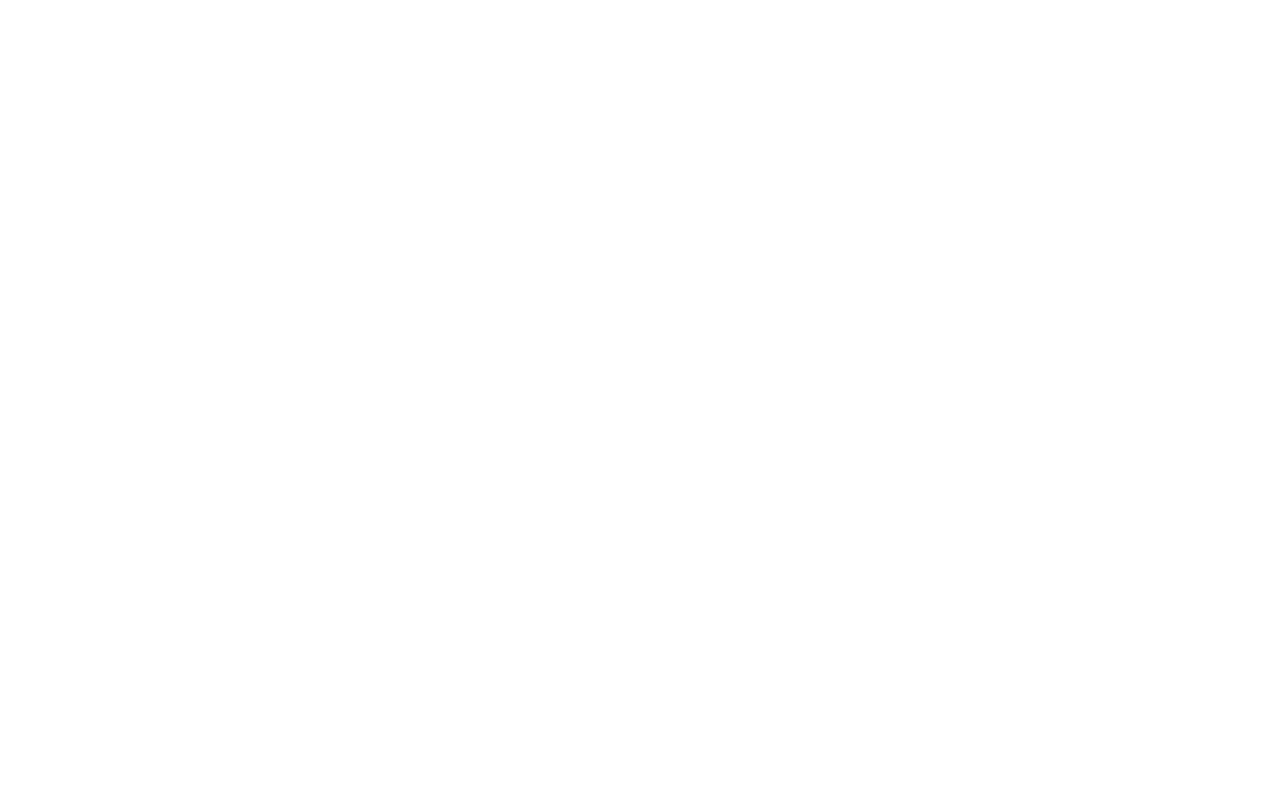
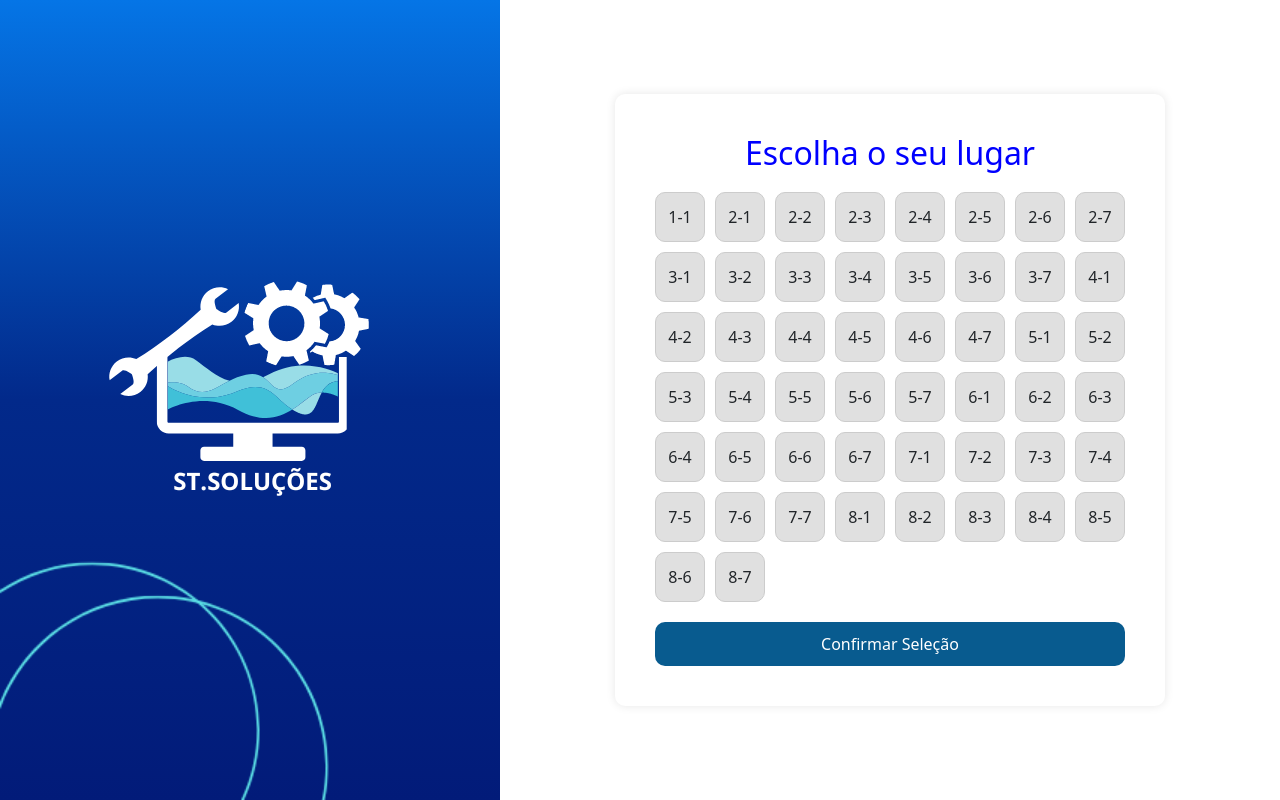
Before and after one commit to rodrigosantossilv/st.solucoes-TCC-main, a Vue app in the folder st.solucoes-1-main/st.solucoes-2/: page /lugar in a window 1280 px wide. Built offline with nearby package versions, Linux system fonts and the light colour scheme.

Commit message:
Ta indo amem(carlos gay)

```diff
--- a/st.solucoes-1-main/st.solucoes-2/src/components/Lugares.vue
+++ b/st.solucoes-1-main/st.solucoes-2/src/components/Lugares.vue
@@ -1,7 +1,35 @@
 <template>
-    <!-- Template para a Sala Virtual -->
-    <div class="sala">
-      <!-- A estrutura dos lugares será gerada dinamicamente pelo Vue -->
+    <div class="sala-container">
+      <!-- Lado esquerdo com imagem e gradiente -->
+      <div class="left-side">
+        <img src="/images/ST.png" alt="Logotipo" />
+        <img src="/images/circulos.png" alt="Imagem de fundo" class="corner-img">
+        <div class="bubbles">
+          <div class="bubble"></div>
+          <div class="bubble"></div>
+          <div class="bubble"></div>
+          <div class="bubble"></div>
+          <div class="bubble"></div>
+        </div>
+      </div>
+
+      <!-- Lado direito com o formulário -->
+      <div class="right-side">
+        <div class="sala-box">
+          <h2 class="sala-titulo">Escolha o seu lugar</h2>
+          <div class="sala">
+            <div
+              v-for="lugar in lugares"
+              :key="lugar.id"
+              :class="['lugar', { selecionado: lugar.selecionado }]"
+              @click="toggleSelecao(lugar.id)"
+            >
+              {{ lugar.fileira }}-{{ lugar.coluna }}
+            </div>
+          </div>
+          <button class="btn-submit">Confirmar Seleção</button>
+        </div>
+      </div>
     </div>
   </template>
 
@@ -16,7 +44,6 @@
       };
     },
     computed: {
-      // Cria uma matriz de lugares com base em numLugaresPorFileira
       lugares() {
         const lugares = [];
         this.numLugaresPorFileira.forEach((numLugares, i) => {
@@ -33,61 +60,213 @@
       }
     },
     methods: {
-      // Alterna o estado de seleção do lugar
       toggleSelecao(lugarId) {
         const index = this.lugaresSelecionados.indexOf(lugarId);
         if (index > -1) {
-          this.lugaresSelecionados.splice(index, 1);
+          this.lugaresSelecionados.splice(index, 1); // Desselecionar
         } else {
-          this.lugaresSelecionados.push(lugarId);
+          this.lugaresSelecionados.push(lugarId); // Selecionar
         }
         this.salvarSelecao();
       },
-      // Salva a seleção dos lugares
       salvarSelecao() {
         console.log('Lugares selecionados:', this.lugaresSelecionados);
-        // Aqui você pode adicionar o código para salvar a informação, por exemplo, enviar para um servidor
       }
     }
   };
   </script>
 
   <style scoped>
-  /* Estilos para o corpo da página */
-  body {
+  /* Reset básico */
+  body, html {
+    margin: 0;
+    padding: 0;
+    width: 100%;
+    height: 100%;
     font-family: Arial, sans-serif;
+  }
+
+  /* Container de seleção */
+  .sala-container {
+    display: flex;
+    height: 100vh;
+  }
+
+  /* Lado esquerdo - Imagem com gradiente */
+  .left-side {
+    flex: 1;
+    background: linear-gradient(to bottom, #0575E6, #02298A, #021B79);
     display: flex;
     justify-content: center;
     align-items: center;
-    height: 100vh;
-    margin: 0;
-    background-color: #f0f0f0;
+    position: relative;
   }
 
-  /* Estilos para o contêiner da sala */
+  /* Lado direito - Formulário de seleção */
+  .right-side {
+    flex: 2;
+    background-color: white;
+    display: flex;
+    justify-content: center;
+    align-items: center;
+  }
+
+  /* Caixa de seleção */
+  .sala-box {
+    width: 85%;
+    max-width: 550px;
+    padding: 40px;
+    border-radius: 10px;
+    box-shadow: 0 0 10px rgba(0, 0, 0, 0.1);
+    background-color: #fff;
+  }
+
+  /* Estilo do título */
+  .sala-box h2 {
+    margin-bottom: 20px;
+    text-align: center;
+    color: blue;
+  }
+
+  /* Sala de seleção - grid */
   .sala {
     display: grid;
-    grid-template-columns: 50px 50px 100px 50px 50px 50px 50px 50px; /* Adiciona 100px de espaço entre a 3ª e a 4ª coluna */
-    grid-template-rows: repeat(8, 50px);
-    gap: 5px;
+    grid-template-columns: repeat(8, 50px);
+    gap: 10px;
+    margin-bottom: 20px;
   }
 
-  /* Estilos para cada lugar */
+  /* Estilo dos lugares */
   .lugar {
     width: 50px;
     height: 50px;
     background-color: #e0e0e0;
+    border-radius: 10px;
     border: 1px solid #ccc;
     display: flex;
     justify-content: center;
     align-items: center;
     cursor: pointer;
-    transition: background-color 0.3s;
+    transition: background-color 0.3s ease;
   }
 
-  /* Estilos para os lugares selecionados */
+  /* Lugar selecionado */
   .lugar.selecionado {
     background-color: #00ccff;
     color: white;
   }
+
+  /* Botão de confirmação */
+  .btn-submit {
+    width: 100%;
+    padding: 10px;
+    background-color: rgb(8, 91, 143);
+    color: white;
+    border: none;
+    border-radius: 10px;
+    cursor: pointer;
+    transition: background-color 0.3s ease;
+  }
+
+  /* Efeito hover no botão */
+  .btn-submit:hover {
+    background-color: rgb(11, 55, 135);
+  }
+
+  /* Imagem no canto */
+  .corner-img {
+    position: absolute;
+    bottom: 0;
+    left: 0;
+    width: 750px;
+    height: auto;
+  }
+
+  /* Bubbles Animation */
+  .bubbles {
+    position: absolute;
+    bottom: 0;
+    width: 100%;
+    height: 100%;
+    pointer-events: none;
+    overflow: hidden;
+    z-index: 1;
+  }
+
+  .bubble {
+    position: absolute;
+    border-radius: 50%;
+    background: rgba(255, 255, 255, 0.2);
+    animation: bubble 5s infinite;
+  }
+
+  .bubble:nth-child(1) {
+    width: 60px;
+    height: 60px;
+    left: 10%;
+    bottom: -100px;
+    animation-duration: 7s;
+  }
+
+  .bubble:nth-child(2) {
+    width: 100px;
+    height: 100px;
+    left: 30%;
+    bottom: -150px;
+    animation-duration: 9s;
+  }
+
+  .bubble:nth-child(3) {
+    width: 80px;
+    height: 80px;
+    left: 50%;
+    bottom: -200px;
+    animation-duration: 6s;
+  }
+
+  .bubble:nth-child(4) {
+    width: 120px;
+    height: 120px;
+    left: 70%;
+    bottom: -250px;
+    animation-duration: 8s;
+  }
+
+  .bubble:nth-child(5) {
+    width: 90px;
+    height: 90px;
+    left: 80%;
+    bottom: -300px;
+    animation-duration: 10s;
+  }
+
+  @keyframes bubble {
+    0% {
+      transform: translateY(0) scale(1);
+      opacity: 1;
+    }
+    100% {
+      transform: translateY(-1000px) scale(0);
+      opacity: 0;
+    }
+  }
+
+  /* Responsividade */
+  @media (max-width: 768px) {
+    .sala-container {
+      flex-direction: column;
+    }
+
+    .left-side {
+      display: none;
+    }
+
+    .right-side {
+      flex: 1;
+    }
+
+    .corner-img {
+      display: none;
+    }
+  }
   </style>
--- a/st.solucoes-1-main/st.solucoes-2/src/components/OpenTicketPage.vue
+++ b/st.solucoes-1-main/st.solucoes-2/src/components/OpenTicketPage.vue
@@ -18,16 +18,25 @@
             <b-form-input v-model="numeroSala" id="numero-sala" required></b-form-input>
           </b-form-group>
 
-          <b-form-group label="Selecionar Maquina*" label-for="selecionar-maquina">
-            <b-form-input v-model="SelecionarMaquina" id="selecionar-maquina" required></b-form-input>
+          <b-form-group label="Selecionar Sala*" label-for="SelecionarMaquina*">
+            <b-form-select v-model="categoria" id="SelecionarMaquina" @change="navigateToLugar">
+              <option value="" disabled selected>Selecione uma Sala</option>
+              <option value="salaum">Sala 1</option>
+              <option value="saladois">Sala 2</option>
+              <option value="salatres">Sala 3</option>
+            </b-form-select>
+          </b-form-group>
+
+          <b-form-group label="Selecionar Máquina*" label-for="selecionar-maquina">
+            <b-form-input v-model="codigoMaquina" id="selecionar-maquina" required></b-form-input>
           </b-form-group>
 
           <b-form-group label="Relatar problema*" label-for="relatar-problema">
             <b-form-textarea v-model="relatarProblema" id="relatar-problema" rows="4" required></b-form-textarea>
           </b-form-group>
 
-          <b-form-group label="Categoria" label-for="categoria">
-            <b-form-select v-model="categoria" id="categoria">
+          <b-form-group label="Categoria*" label-for="categoria">
+            <b-form-select v-model="categoriaProblema" id="categoria">
               <option value="" disabled selected>Selecione uma categoria</option>
               <option value="rede">Rede</option>
               <option value="hardware">Hardware</option>
@@ -52,7 +61,15 @@
 
 <script>
 import Swal from 'sweetalert2';
-import { BForm, BFormGroup, BFormInput, BFormTextarea, BFormSelect, BButton, BAlert } from 'bootstrap-vue-3';
+import {
+  BForm,
+  BFormGroup,
+  BFormInput,
+  BFormTextarea,
+  BFormSelect,
+  BButton,
+  BAlert
+} from 'bootstrap-vue-3';
 
 export default {
   components: {
@@ -70,12 +87,18 @@
       numeroSala: '',
       codigoMaquina: '',
       relatarProblema: '',
-      categoria: '',  // Adicionando a variável para a categoria
+      categoria: '',  // Categoria para a seleção de sala
+      categoriaProblema: '',  // Categoria do problema (rede, hardware, software)
       feedbackMessage: '',
       feedbackVariant: ''
     };
   },
   methods: {
+    navigateToLugar() {
+      if (this.categoria === 'salaum') {
+        this.$router.push('/lugar');  // Redireciona para a rota /lugar
+      }
+    },
     async reportProblem() {
       // Validação de entrada adicional
       if (this.bloco && this.numeroSala && this.codigoMaquina && this.relatarProblema) {
@@ -90,7 +113,7 @@
               numeroSala: this.numeroSala,
               codigoMaquina: this.codigoMaquina,
               relatarProblema: sanitizedProblem,
-              categoria: this.categoria  // Adicionando a categoria no corpo da requisição
+              categoria: this.categoriaProblema  // Categoria do problema
             })
           });
 
@@ -139,7 +162,8 @@
       this.numeroSala = '';
       this.codigoMaquina = '';
       this.relatarProblema = '';
-      this.categoria = '';  // Resetando a categoria
+      this.categoria = '';  // Resetando a categoria de sala
+      this.categoriaProblema = '';  // Resetando a categoria do problema
     }
   }
 };
@@ -262,69 +286,4 @@
         display: none;
     }
 }
-
-/* Adiciona o container das bolhas e define a posição */
-.bubbles {
-    position: absolute;
-    top: 0;
-    right: 0;
-    width: 100%;
-    height: 100%;
-    pointer-events: none; /* Faz com que as bolhas não interfiram na interação com o formulário */
-    overflow: hidden; /* Garante que as bolhas não saiam da área visível */
-}
-
-/* Define o estilo das bolhas */
-.bubble {
-    position: absolute;
-    width: 50px;
-    height: 50px;
-    background-color: rgba(0, 123, 255, 0.153); /* Cor das bolhas */
-    border-radius: 50%;
-    animation: float 10s infinite;
-    opacity: 0;
-}
-
-/* Animação das bolhas */
-@keyframes float {
-    0% {
-        transform: translateY(100vh) scale(0);
-        opacity: 0;
-    }
-    50% {
-        transform: translateY(-50vh) scale(1);
-        opacity: 1;
-    }
-    100% {
-        transform: translateY(-100vh) scale(0);
-        opacity: 0;
-    }
-}
-
-/* Posiciona as bolhas em locais aleatórios e diferentes tamanhos dentro do lado direito */
-.bubbles .bubble:nth-child(1) {
-    right: 5%;
-    animation-duration: 8s;
-    animation-delay: 0s;
-}
-.bubbles .bubble:nth-child(2) {
-    right: 10%;
-    animation-duration: 10s;
-    animation-delay: 2s;
-}
-.bubbles .bubble:nth-child(3) {
-    right: 15%;
-    animation-duration: 12s;
-    animation-delay: 4s;
-}
-.bubbles .bubble:nth-child(4) {
-    right: 20%;
-    animation-duration: 15s;
-    animation-delay: 6s;
-}
-.bubbles .bubble:nth-child(5) {
-    right: 25%;
-    animation-duration: 20s;
-    animation-delay: 9s;
-}
 </style>
```
